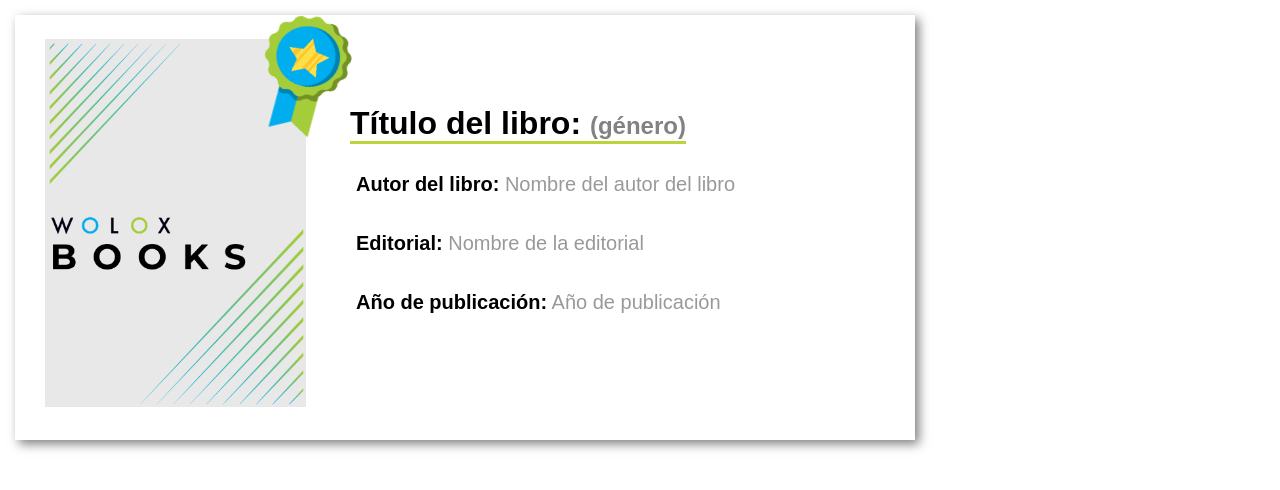
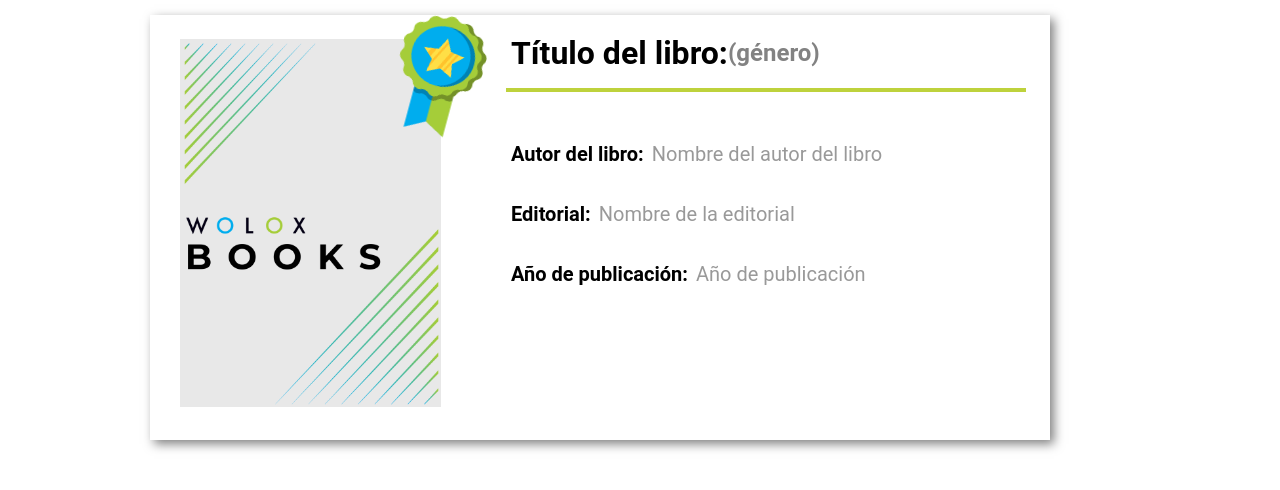
Before and after one commit to wolox-training/ie-angularjs, a plain HTML site: page card-hoja1.html in a window 1280 px wide. Drawn offline with nearby package versions, Linux system fonts and the light colour scheme; files that its build step writes are made by us from their sources; files whose address does not match are found by name.

Commit message:
PR fixes

```diff
--- a/card-hoja1.html
+++ b/card-hoja1.html
@@ -3,14 +3,15 @@
 <head>
 	<meta charset="utf-8">
     	<title>CARD 1</title>
-	<link rel="stylesheet" type="text/css" href="/home/iencinas/Documentos/Training/cards/application.css">
+	<link rel="stylesheet" type="text/css" href="/home/iencinas/Documentos/Training/cards-1-to-4/application.css">
 </head>
 <body>
-
 	<div class="rectangle-1">
 		<img class="badge" src="badge.png" alt="badge">
 		<img class="cover" src="book-cover.png" alt="Book cover" style="float:left;width:261px;height:368px;">
-		<h1 class="title">Título del libro: <span class="genero">(género)</span></h1>
+		<div class="border">
+			<h1 class="title">Título del libro: <span class="genre">(género)</span></h1>
+		</div>
 		<div class="details">
 		    <p class="detail"><strong>Autor del libro:</strong> Nombre del autor del libro</p>
 		    <p class="detail"><strong>Editorial:</strong> Nombre de la editorial</p>
--- a/detail.scss
+++ b/detail.scss
@@ -1,51 +1,72 @@
+$text-color:#000;
+$background-color:#FFF;
+$border-color:#BED23C;
+$font:Roboto;
+
 .title {
-  width: 100%;
-  color: #000;
-  font-family: sans-serif;
+  height: 39px;
+  width: 410px;
+  color: $text-color;
+  font-family: $font;
   font-size: 32px;
   font-weight: 700;
-  line-height: 38px;
-  display:inline;
-  border-bottom:3px solid #BED23C;
-  border-width: 100%;
+  line-height: 28px;
+  display:inline-flex;
+
 }
-.genero {
-  width: 100%;
-  color: #828282;
-  font-family:  sans-serif;
+$text-color:#828282;
+
+.genre {
+  height: 30px;
+  width: 98px;
+  color: $text-color;
+  font-family: $font;
   font-size: 24px;
   font-weight: 700;
-  line-height: 95px;
-  display:inline;
+  line-height: 28px;
+  display:inline-flex;
+
+}
+.details{
+  margin-top: 50px;
 
 }
 .detail {
+
   font-size: 20px;
-  display: block;
+  display: flex;
   margin-bottom: 36px;
   color: $equalizer-grey;
+  font-family: $font;
   strong {
     color: $equalizer-black;
+    font-family: $font;
+    padding-right: 8px;
   }
 }
 
 .cover{
-  margin :24px 50px 80px 30px;
+  margin :24px 70px 80px 30px;
 }
 
 .rectangle-1{
   height: 425px;
   width: 900px;
-  background-color: #FFF;
+  background-color: $background-color;
   box-shadow: 4px 4px 10px 0 rgba(0,0,0,0.5);
-  margin :15px 0 0 15px;
+  margin :15px 0 0 150px;
 }
-.badge {
+.badge{
   height: 118.57px;
   width: 84.53px;
   transform: rotate(15deg);
-  margin-left:-95px;
+  position:absolute;
+  margin-left:246px;
 }
-h1{
-  width: 100%;
+.border{
+  border-bottom:4px solid $border-color;
+  margin-left: 356px;
+  margin-right: 24px;
+  padding-top: 24px;
+  padding-bottom: 10px;
 }
--- a/equalizer.scss
+++ b/equalizer.scss
@@ -7,7 +7,6 @@ $equalizer-grey: #999;
   margin: 0;
   padding: 0;
 }
-
 h1,
 h2,
 h3,
```
Also changed, not shown: README.md, application.css, 1 other file.
